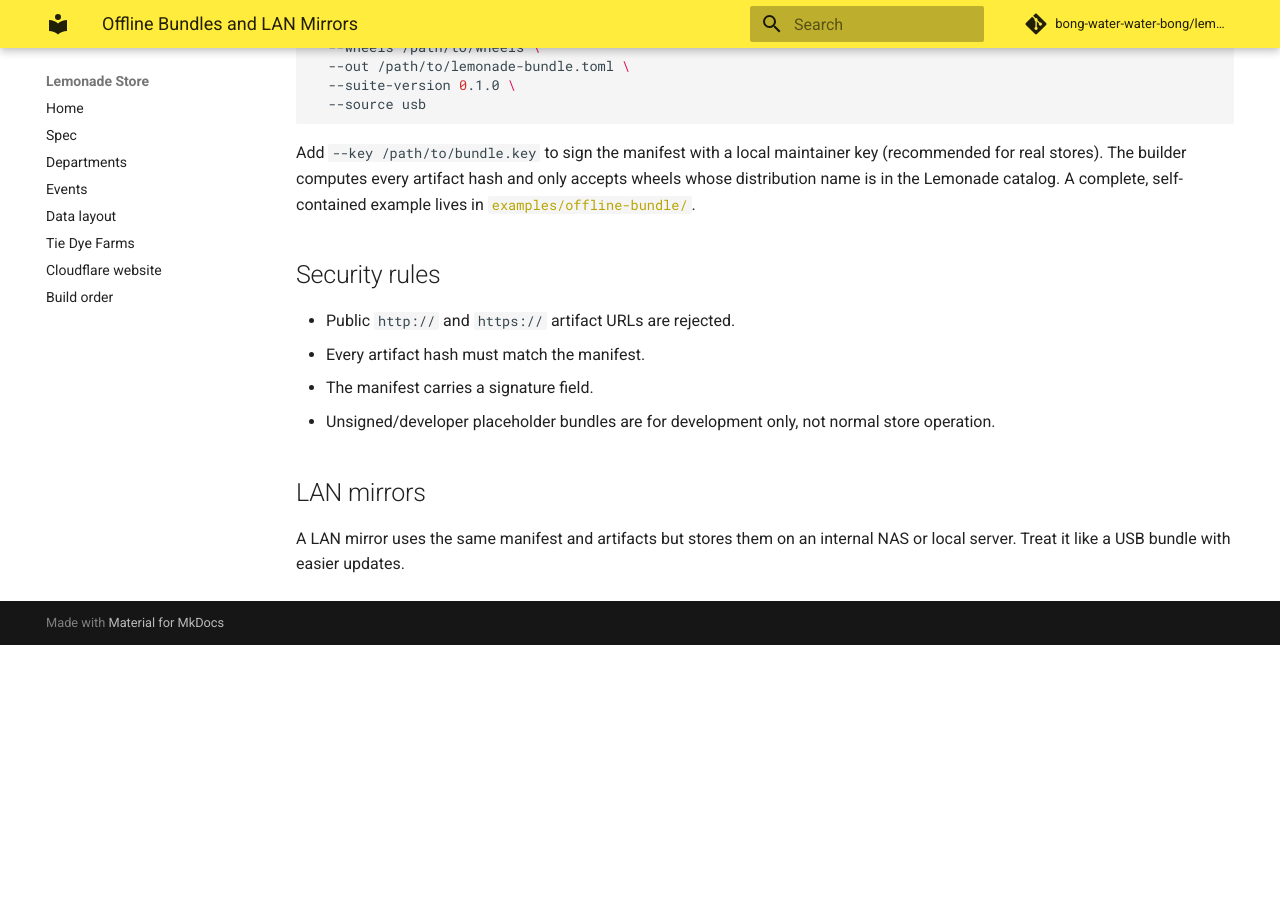
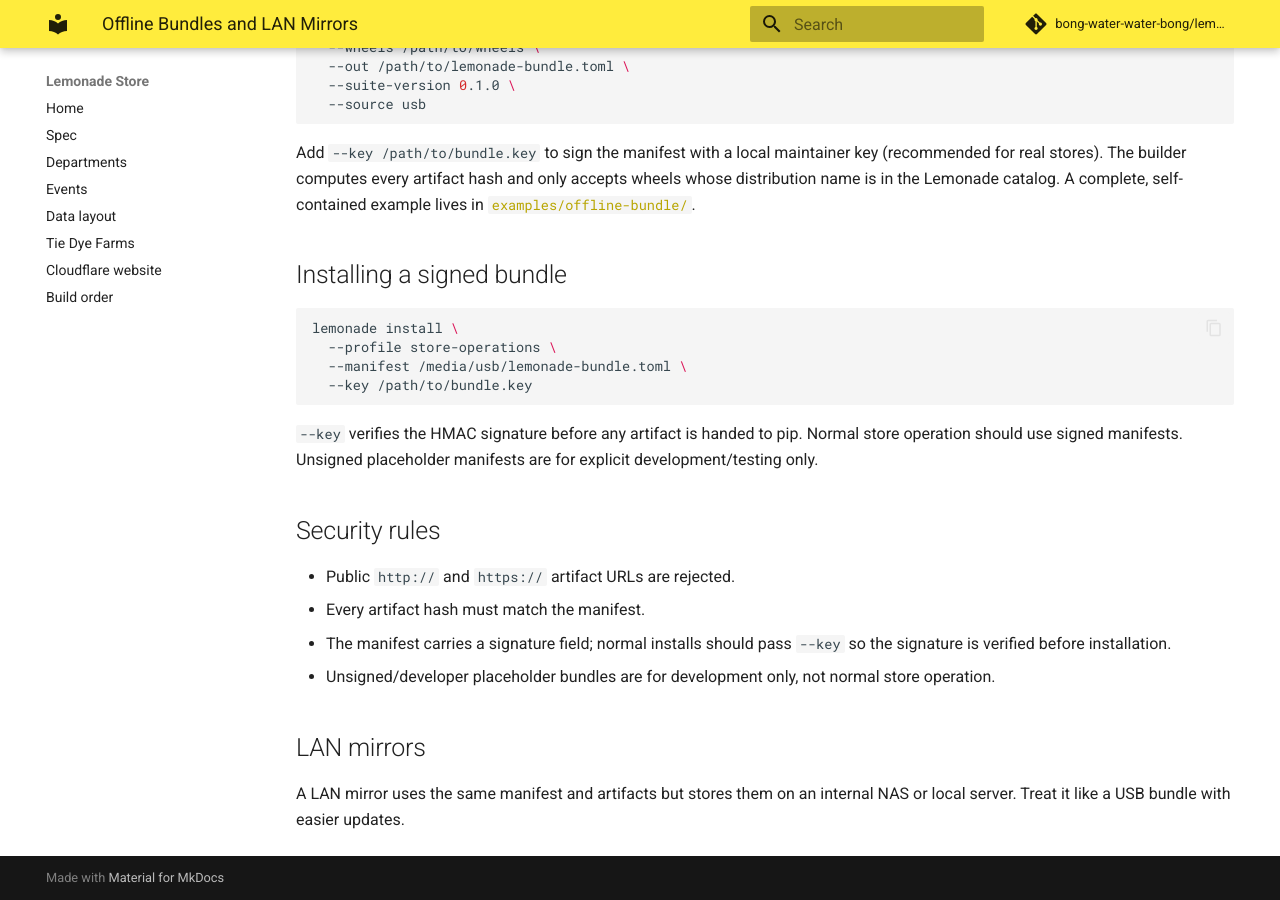
Before and after one commit to bong-water-water-bong/lemonade-store, an MkDocs documentation site: the page built from docs/package-manager/offline-bundles.md, in a window 1280 px wide and 900 px high, scrolled down 858 px. Built offline with MkDocs 1.6.1 and Material for MkDocs 9.7.7, drawn with Linux system fonts in a browser that asks for light colours; comment, search, counter and statistics services are not loaded; before the commit the page ends 1503 px from its top, so only the background shows below that.

Commit message:
fix: verify signed bundle manifests during install
Close the trust-model gap between bundle creation and installation:
- Add signature_key_path to PackageManager.install.
- Add lemonade install --key to verify HMAC signatures before pip install.
- Add regression coverage proving wrong keys fail and correct keys install.
- Update package-manager docs to show signed install usage.

Verified with make all: ruff, mypy, and 126 pytest tests.

````diff
--- a/docs/package-manager/offline-bundles.md
+++ b/docs/package-manager/offline-bundles.md
@@ -47,11 +47,24 @@
 self-contained example lives in
 [`examples/offline-bundle/`](../../examples/offline-bundle/README.md).
 
+## Installing a signed bundle
+
+```sh
+lemonade install \
+  --profile store-operations \
+  --manifest /media/usb/lemonade-bundle.toml \
+  --key /path/to/bundle.key
+```
+
+`--key` verifies the HMAC signature before any artifact is handed to pip. Normal
+store operation should use signed manifests. Unsigned placeholder manifests are
+for explicit development/testing only.
+
 ## Security rules
 
 - Public `http://` and `https://` artifact URLs are rejected.
 - Every artifact hash must match the manifest.
-- The manifest carries a signature field.
+- The manifest carries a signature field; normal installs should pass `--key` so the signature is verified before installation.
 - Unsigned/developer placeholder bundles are for development only, not normal store operation.
 
 ## LAN mirrors
````
Also changed, not shown: docs/package-manager/README.md (+2 -2 lines), 3 other files.
